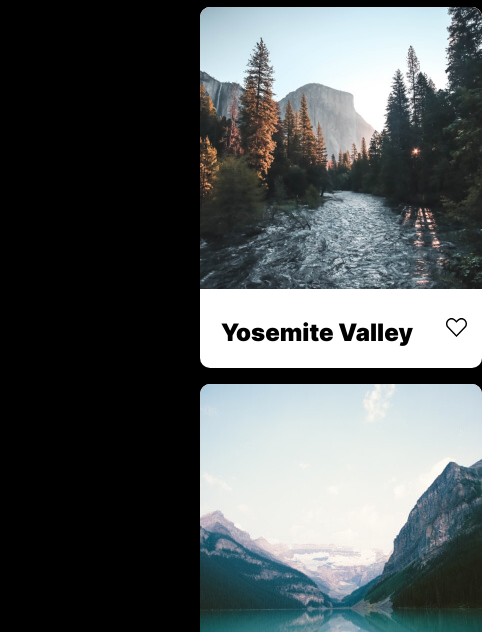
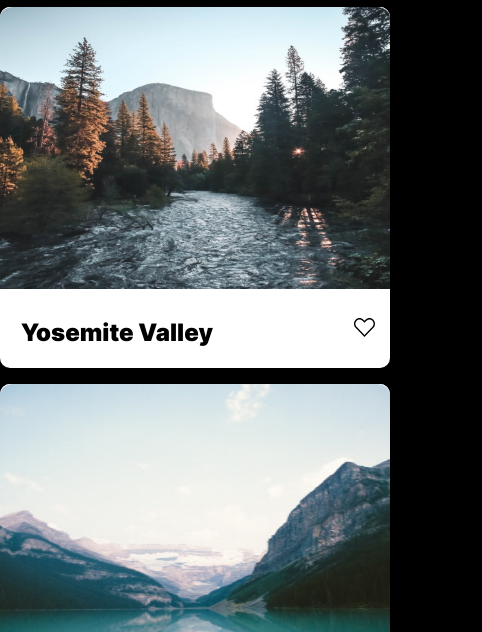
Before and after one commit to ameenahollyer/web_project_4, a plain HTML site: page index.html in a window 390 px wide. Shown: the part 468-1100 px from the top of the page, 482 px wide, since content can reach past the window. Drawn offline with Linux system fonts and the light colour scheme; files whose address does not match are found by name.

Commit message:
first submission

```diff
--- a/blocks/page/page.css
+++ b/blocks/page/page.css
@@ -2,10 +2,17 @@
     background-color: #000000;
     max-width: 880px;
     margin: auto;
-    padding: 45px 200px 60px 200px;
+    padding-top: 45px;
+    padding-bottom: 60px;
     font-family: 'Inter';
     -webkit-font-smoothing: antialiased;
     -moz-osx-font-smoothing: grayscale;
+}
+
+@media screen and (max-width: 990px) {
+    .page {
+        max-width: 790px;
+    }
 }
 
 @media screen and (max-width: 580px) {
```
